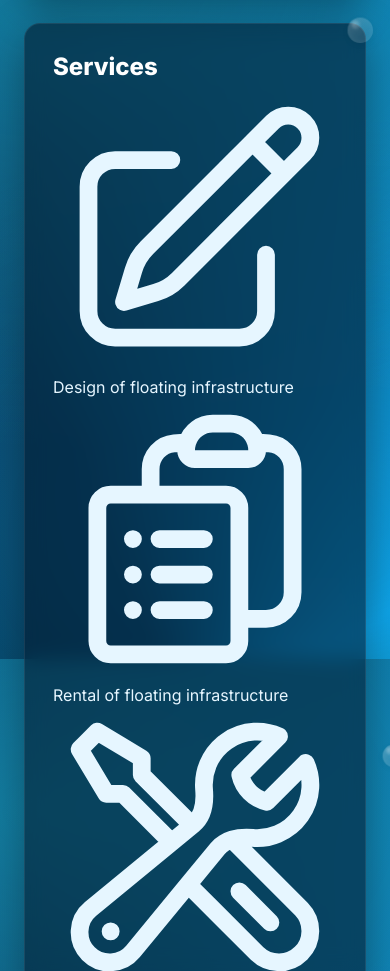
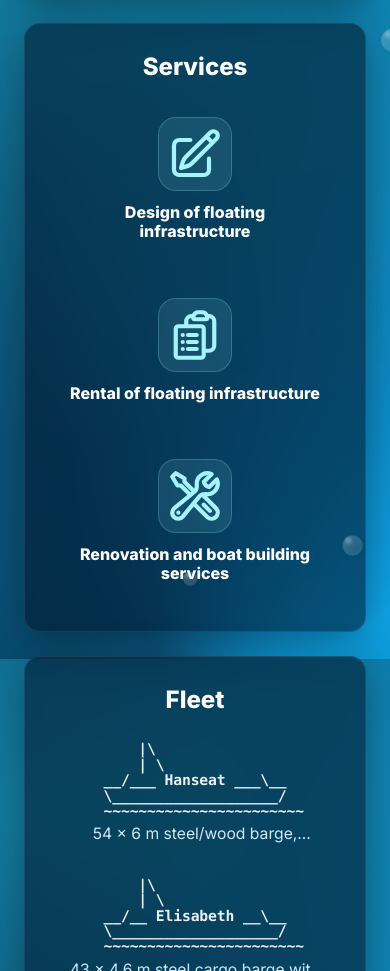
Before and after one commit to idonov8/we4water, a Next.js app: page /crafts in a window 390 px wide. Shown: the part 1029-2000 px from the top of the page. Built offline with nearby package versions, Linux system fonts and the light colour scheme; a web font is replaced by a local one.

Commit message:
Update crafts page

```diff
--- a/styles.css
+++ b/styles.css
@@ -535,6 +535,10 @@ body::before {
   color: var(--text-strong);
 }
 
+.section-title-center {
+  text-align: center;
+}
+
 .section p {
   margin: 0.35rem 0;
   color: var(--muted);
@@ -1006,6 +1010,156 @@ body::before {
   margin-top: 0.75rem;
 }
 
+.services-grid {
+  display: grid;
+  grid-template-columns: repeat(3, minmax(0, 1fr));
+  gap: 1rem;
+  margin-top: 1rem;
+}
+
+.fleet-sizing {
+  position: relative;
+  /* Controls max boat width as a fraction of viewport width (tweak for experiments). */
+  --fleet-boat-maxvw: 0.59;
+}
+
+.fleet-list {
+  display: flex;
+  flex-wrap: wrap;
+  align-items: flex-start;
+  justify-content: center;
+  gap: 0.65rem;
+  margin-top: 1rem;
+}
+
+.fleet-break {
+  flex-basis: 100%;
+  height: 0;
+}
+
+.fleet-list--mobile {
+  display: none;
+}
+
+.fleet-item {
+  display: grid;
+  gap: 0.35rem;
+  padding: 0.7rem 0.9rem;
+  border-radius: 14px;
+  text-decoration: none;
+  color: inherit;
+  /* Make card width track boat width (so text can’t be wider than the boat). */
+  font-family: ui-monospace, SFMono-Regular, Menlo, Monaco, Consolas, "Liberation Mono", "Courier New", monospace;
+  width: clamp(calc(var(--boat-ch, 44) * 1ch), 32ch, min(52ch, 100%));
+  overflow: hidden;
+  justify-items: center;
+  text-align: center;
+  flex: 0 0 auto;
+}
+
+.fleet-boat {
+  margin: 0;
+  padding: 0;
+  font-family: ui-monospace, SFMono-Regular, Menlo, Monaco, Consolas, "Liberation Mono", "Courier New", monospace;
+  font-weight: 750;
+  font-size: 0.92rem;
+  line-height: 1.05;
+  letter-spacing: -0.01em;
+  color: rgba(255, 255, 255, 0.92);
+  white-space: pre;
+  overflow: hidden;
+  max-width: 100%;
+  justify-self: center;
+}
+
+.fleet-probe {
+  position: absolute;
+  visibility: hidden;
+  pointer-events: none;
+  white-space: pre;
+  font-family: ui-monospace, SFMono-Regular, Menlo, Monaco, Consolas, "Liberation Mono", "Courier New", monospace;
+  font-size: 0.92rem;
+  line-height: 1.05;
+}
+
+.fleet-item:hover .fleet-boat,
+.fleet-item:focus-visible .fleet-boat {
+  color: rgba(165, 243, 252, 0.98);
+}
+
+.fleet-desc {
+  color: var(--muted);
+  font-family: 'Inter', system-ui, -apple-system, Segoe UI, Roboto, Arial, sans-serif;
+  font-size: 0.98rem;
+  line-height: 1.25;
+  text-align: center;
+  width: 100%;
+  max-width: 100%;
+  overflow-wrap: anywhere;
+  display: -webkit-box;
+  -webkit-line-clamp: 1;
+  -webkit-box-orient: vertical;
+  overflow: hidden;
+}
+
+@media (max-width: 860px) {
+  .fleet-list--desktop {
+    display: none;
+  }
+  .fleet-list--mobile {
+    display: flex;
+    flex-direction: column;
+    align-items: flex-start;
+  }
+  .fleet-break {
+    display: none;
+  }
+}
+
+.fleet-item:hover,
+.fleet-item:focus-visible {
+  border-color: rgba(165, 243, 252, 0.28);
+  box-shadow: 0 0 0 1px rgba(165, 243, 252, 0.28);
+  border-radius: 14px;
+}
+
+.service-card {
+  padding: 1.25rem 1rem;
+  display: grid;
+  justify-items: center;
+  gap: 0.75rem;
+  text-align: center;
+}
+
+.service-icon {
+  width: 74px;
+  height: 74px;
+  display: grid;
+  place-items: center;
+  border-radius: 18px;
+  background: rgba(165, 243, 252, 0.10);
+  border: 1px solid rgba(165, 243, 252, 0.22);
+  color: var(--accent);
+}
+
+.service-heroicon {
+  width: 56px;
+  height: 56px;
+  stroke-width: 1.8;
+}
+
+.service-text {
+  font-weight: 700;
+  color: var(--text-strong);
+  line-height: 1.2;
+}
+
+@media (max-width: 860px) {
+  .services-grid {
+    grid-template-columns: repeat(auto-fit, minmax(220px, 1fr));
+  }
+}
+
 @media (max-width: 720px) {
   .site-header {
     flex-direction: column;
```
